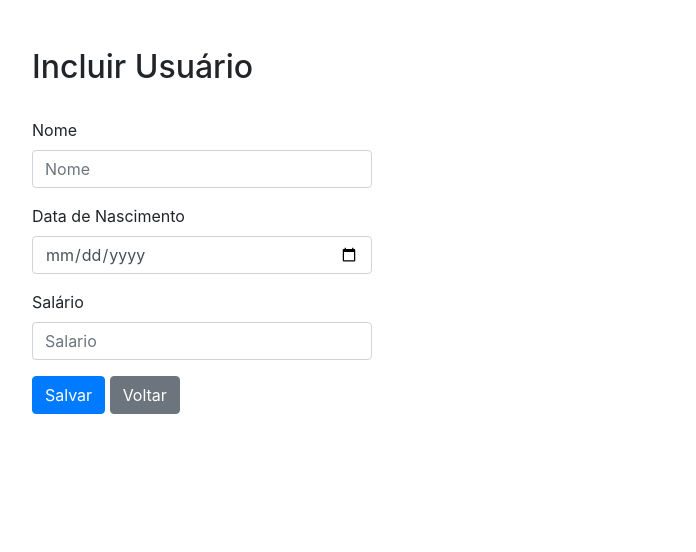
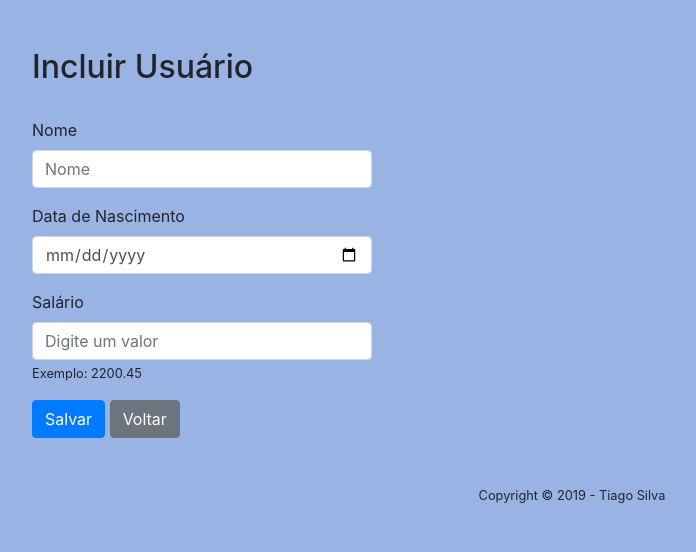
Before and after one commit to tiagoslima/tecweb2-av1, a PHP site: page /inclui.php in a window 1280 px wide. Shown: the top 552 px of the page, without its empty margins (68-764 px from the left). Run offline with PHP 8.4, Linux system fonts and the light colour scheme.

Commit message:
Add files via upload

```diff
--- a/inclui.php
+++ b/inclui.php
@@ -2,29 +2,39 @@
 <html>
     <head>
         <meta charset=utf8>
+
         <title>Inclusão de usuários</title>
+
         <link rel="stylesheet" href="https://stackpath.bootstrapcdn.com/bootstrap/4.3.1/css/bootstrap.min.css" integrity="sha384-ggOyR0iXCbMQv3Xipma34MD+dH/1fQ784/j6cY/iJTQUOhcWr7x9JvoRxT2MZw1T" crossorigin="anonymous">
     </head>
-    <body>
+
+    <body style="background-color:#9ab3e5;">
         <div class="container">
             <br><br>
             <h2 class="col-md-4">Incluir Usuário</h2><br>
             <form action=salvar.php class="col-md-4">
                 <div class="form-group">
                     <label for="exampleInputEmail1">Nome</label>
-                    <input type="text" name="nome1" class="form-control" id="exampleInputEmail1" placeholder="Nome" size="15">
+                    <input type="text" name="nome1" class="form-control" id="exampleInputEmail1" placeholder="Nome">
                 </div>
                 <div class="form-group">
                     <label for="exampleInputPassword1">Data de Nascimento</label>
-                    <input type="date" name="data1" class="form-control" id="exampleInputPassword1" size="15">
+                    <input type="date" name="data1" class="form-control" id="exampleInputPassword1">
                 </div>
                 <div class="form-group">
                     <label for="exampleInputPassword1">Salário</label>
-                    <input type="number" name="salario1" class="form-control" id="exampleInputPassword1" placeholder="Salario" size="15">
+                    <input type="text" onkeyup="k(this);" name="salario1" class="form-control" id="exampleInputPassword1" placeholder="Digite um valor" >
+                    <small class="form-text">Exemplo:  2200.45</small>
                 </div>
                 <button type="submit" class="btn btn-primary" value="salvar">Salvar</button>
                 <a href="index.php" class="btn btn-secondary" role="button" aria-pressed="true">Voltar</a>
             </form>
         </div>
+
+        <footer class="py-5">
+            <div class="container">
+                <div class="small text-center">Copyright &copy; 2019 - Tiago Silva</div>
+            </div>
+       </footer>
     </body>
 </html>
```
Also changed, not shown: editar.php (+13 -3 lines), index.php (+14 -7 lines).
